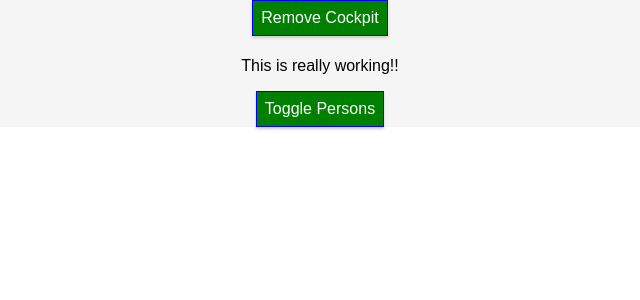
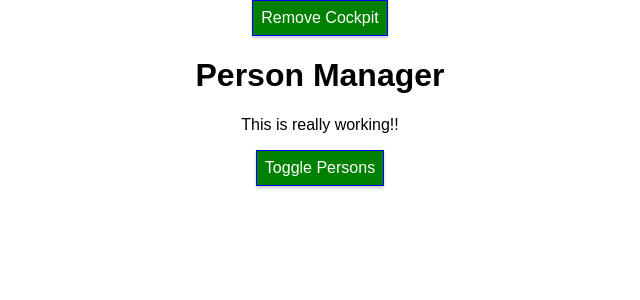
Before and after one commit to AlphaNiner1415/react-tutorial, a React app in the folder react-complete-guide/: page / in a window 1280 px wide. Shown: the top 300 px of the page, without its empty margins (320-960 px from the left). Built offline with nearby package versions, Linux system fonts and the light colour scheme.

Commit message:
Person's props passed through withClass using the spread operator

```diff
--- a/react-complete-guide/src/containers/App.css
+++ b/react-complete-guide/src/containers/App.css
@@ -1,6 +1,6 @@
 .App {
   text-align: center;
-  background-color: whitesmoke;
+  background-color: #ffffff;
 }
 
 .red {
--- a/react-complete-guide/src/hoc/WithClass.js
+++ b/react-complete-guide/src/hoc/WithClass.js
@@ -3,7 +3,7 @@
 const withClass = (WrappedComponent, className) => {
     return props => (
         <div className={className}>
-            <WrappedComponent />
+            <WrappedComponent {...props} />
         </div>
     );
 };
```
